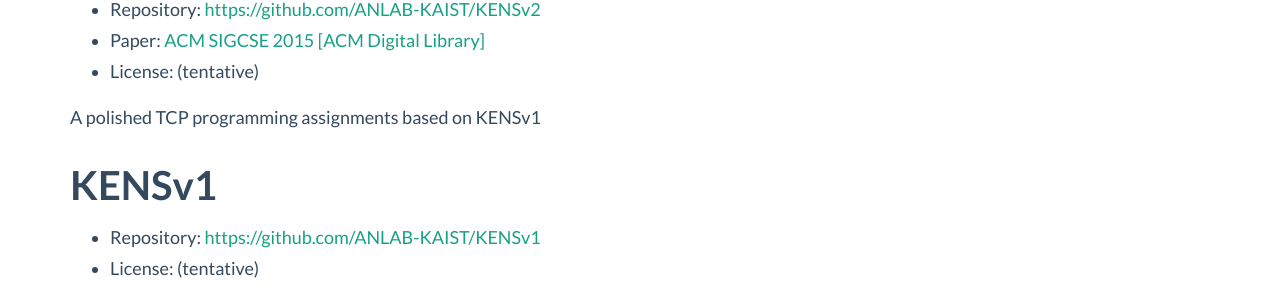
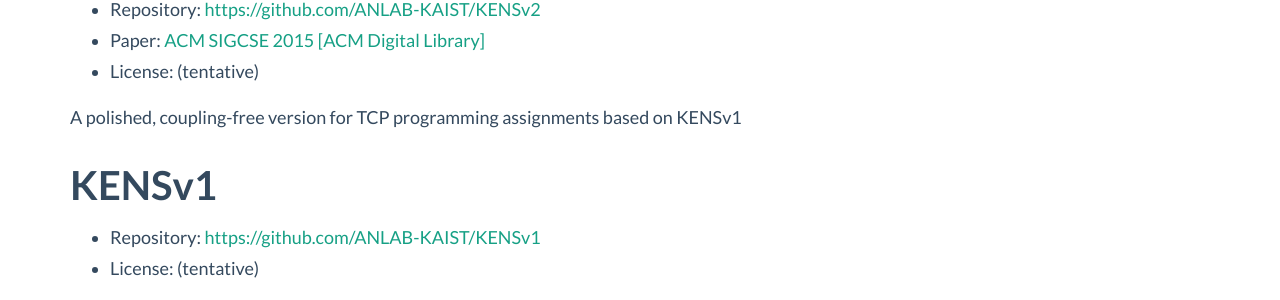
Before and after one commit to ANLAB-KAIST/project-old, a Jekyll site: the page built from index.html, in a window 1280 px wide. Shown: the part 1579-1879 px from the top of the page. Built offline with Jekyll 4.4.1, drawn with Linux system fonts in a browser that asks for light colours.

Commit message:
Minor fix

```diff
--- a/index.html
+++ b/index.html
@@ -72,7 +72,7 @@
         <li>License: (tentative)
     </ul>
     <div class="project-abstract">
-        A polished TCP programming assignments based on KENSv1
+        A polished, coupling-free version for TCP programming assignments based on KENSv1
     </div>
 
 <h3>KENSv1</h3>
```
